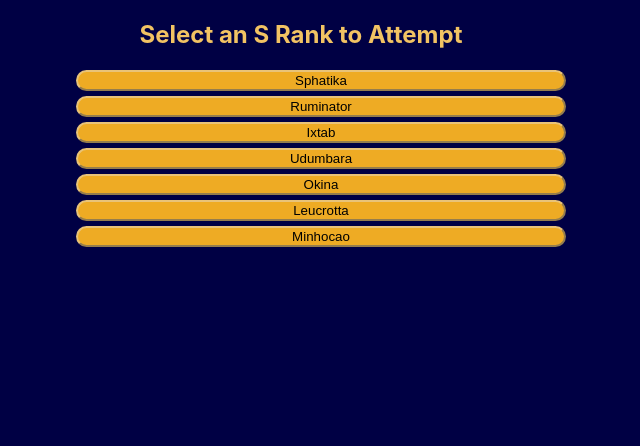
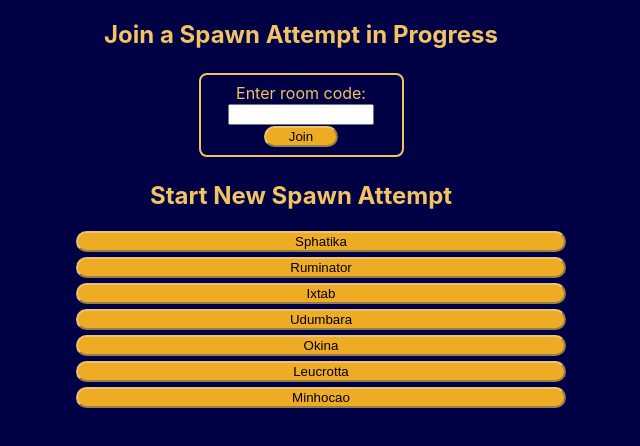
Before and after one commit to MattKeane/ffxiv-kcs-counter-front, a React (Create React App) app: page / in a window 1280 px wide. Shown: the top 446 px of the page, without its empty margins (339-979 px from the left). Built offline with nearby package versions, Linux system fonts and the light colour scheme; no server answers; the HTML template or start-up script is replaced by a standard one.

Commit message:
adds joinRoom widget to home page

```diff
--- /dev/null
+++ b/src/components/JoinRoom/index.js
@@ -0,0 +1,31 @@
+import { useState } from 'react';
+import { useNavigate } from 'react-router-dom';
+
+export default function JoinRoom() {
+    const [roomCode, setRoomCode] = useState('');
+    const navigate = useNavigate();
+
+    const handleChange = e => setRoomCode(e.target.value);
+
+    const handleSubmit = e => {
+        e.preventDefault();
+        navigate(roomCode);
+    }
+
+    return (
+        <form onSubmit={ handleSubmit }>
+            <div>
+                <label htmlFor="roomCode">Enter room code:</label>
+                <input
+                    type="text"
+                    name="roomCode"
+                    id="roomCode"
+                    maxLength={ 4 }
+                    value={ roomCode }
+                    onChange={ handleChange }
+                />
+            </div>
+            <button>Join</button>
+        </form>
+    );
+};
--- a/src/pages/Home/index.js
+++ b/src/pages/Home/index.js
@@ -1,5 +1,6 @@
 import { useNavigate } from 'react-router-dom';
 
+import JoinRoom from '../../components/JoinRoom';
 import { createRoom } from '../../utilities/rooms-service';
 import './style.css';
 
@@ -31,12 +32,14 @@ export default function Home({ message }) {
 
     return (
         <>
-            <h2>Select an S Rank to Attempt</h2>
             {
                 message
                 &&
                 <p>{ message }</p>
             }
+            <h2>Join a Spawn Attempt in Progress</h2>
+            <JoinRoom />
+            <h2>Start New Spawn Attempt</h2>
             <ul>
                 { sRankLinks }
             </ul>
```
